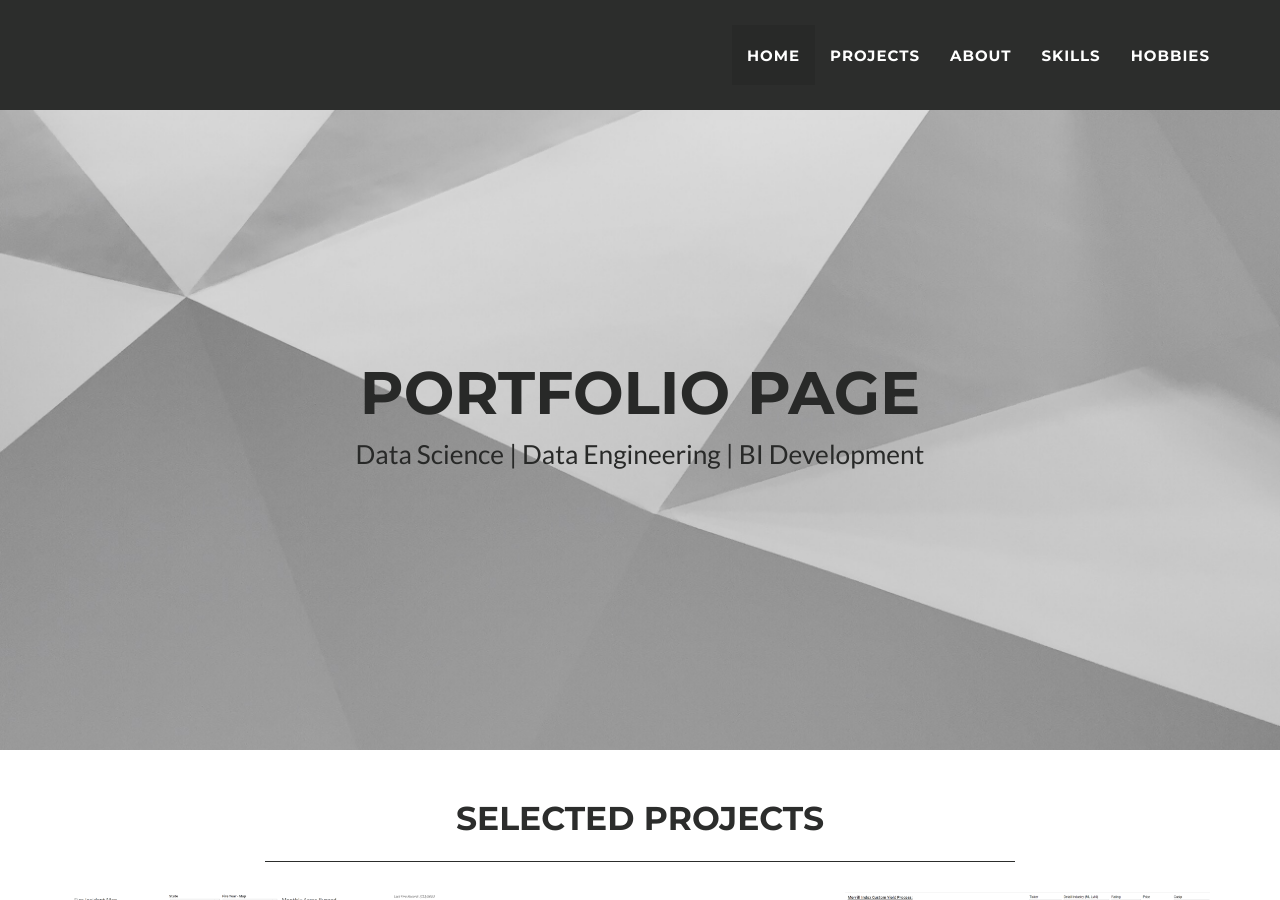
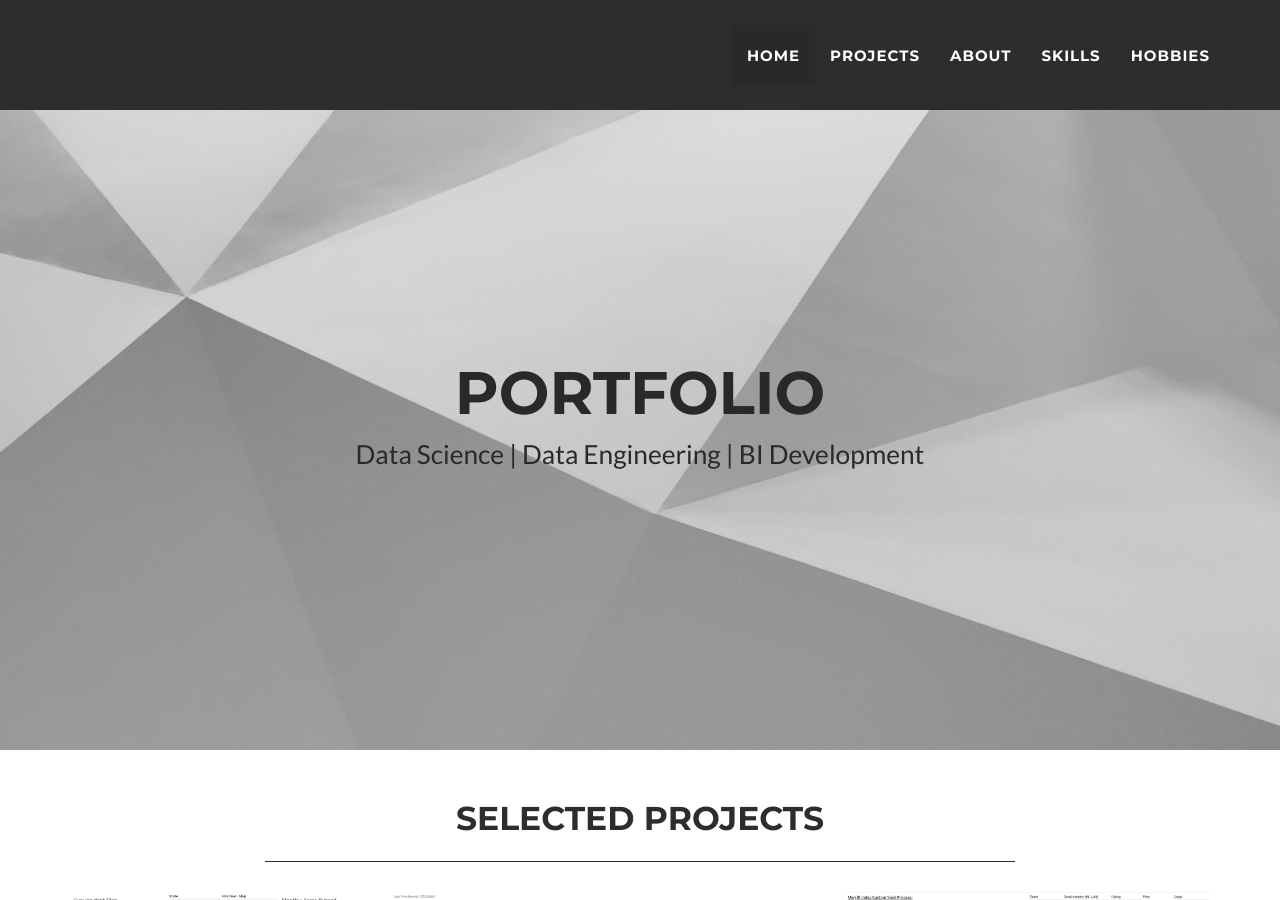
Before and after one commit to brf217/brf217.github.io, a Jekyll site: the page built from _posts/2014-07-18-project-1.markdown, in a window 1280 px wide and 900 px high. Built offline with Jekyll 4.4.1, drawn with Linux system fonts in a browser that asks for light colours.

Commit message:
Update _config.yml

```diff
--- a/_config.yml
+++ b/_config.yml
@@ -1,5 +1,5 @@
 # Site settings
-title: Portfolio Page
+title: Portfolio
 email: brett.feeley217@gmail.com
 url: https://github.com/brf217/brf217.github.io
 description: "Brett's data science portfolio page"
```
